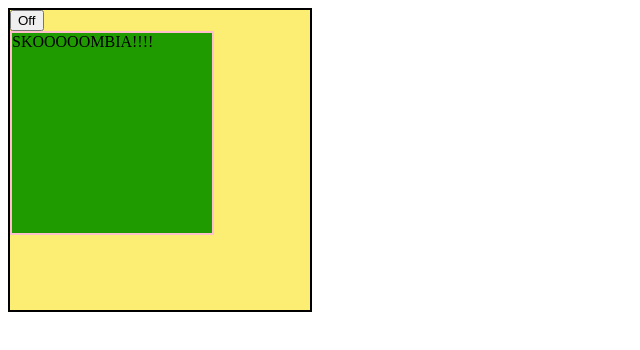
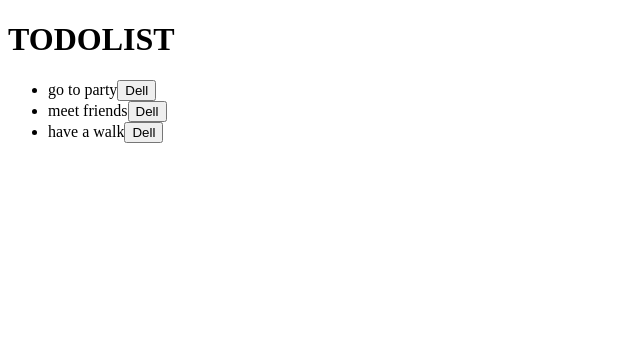
Before and after one commit to Vantuzs/test-cra, a React (Create React App) app: page / in a window 1280 px wide. Shown: the top 350 px of the page, without its empty margins (0-640 px from the left). Built offline with nearby package versions, Linux system fonts and the light colour scheme.

Commit message:
TodoItem task resolve

```diff
--- a/src/components/Scene/Scene.js
+++ b/src/components/Scene/Scene.js
@@ -26,6 +26,8 @@ class Scene extends React.Component {
     }
 
 
+
+
     render(){
         const {isLight,divasTxt} = this.state
 
--- /dev/null
+++ b/src/components/TodoList/TodoItem.js
@@ -0,0 +1,10 @@
+function TodoItem(props){
+    return (
+        <li>
+         {props.text}
+         <button onClick={()=>{props.delCallback()}}>Dell</button>
+     </li>
+    )
+}
+
+export default TodoItem;
--- a/src/components/TodoList/TodoList.js
+++ b/src/components/TodoList/TodoList.js
@@ -1,4 +1,5 @@
 import React from "react";
+import TodoItem from "./TodoItem";
 
 class TodoList extends React.Component{
 constructor(props){
@@ -15,10 +16,18 @@ constructor(props){
 
 renderLi(){
     const {todoList} = this.state;
-    return todoList.map((task) => <li key={task.id}>
-        {task.text}
-        <button onClick={()=>{this.removeTask(task.id)}}>XxX</button>
-    </li>);
+    // return todoList.map((task) => <li key={task.id}>
+    //     {task.text}
+    //     <button onClick={()=>{this.removeTask(task.id)}}>XxX</button>
+    // </li>);
+
+    return todoList.map((task) =>
+    <TodoItem
+    key={task.id}
+    text={task.text}
+    // id={task.id}
+    delCallback={() => {this.removeTask(task.id)}}
+    />);
 }
 
 removeTask(taskIDtoRemove){
--- a/src/index.js
+++ b/src/index.js
@@ -1,10 +1,10 @@
 import React from 'react';
 import ReactDOM from 'react-dom/client';
 // import AlohaDashboard from './components/AlohaDashboard/AlohaDashboards';
-// import TodoList from './components/TodoList/TodoList';
-import Scene from './components/Scene/Scene';
+import TodoList from './components/TodoList/TodoList';
+// import Scene from './components/Scene/Scene';
 
 const root = ReactDOM.createRoot(document.getElementById('root'));
 root.render(
-  <Scene/>
+  <TodoList/>
 );
```
